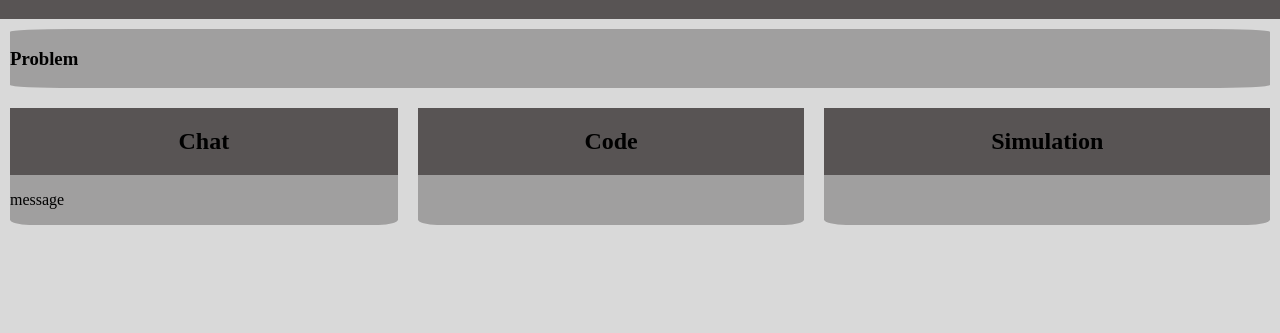
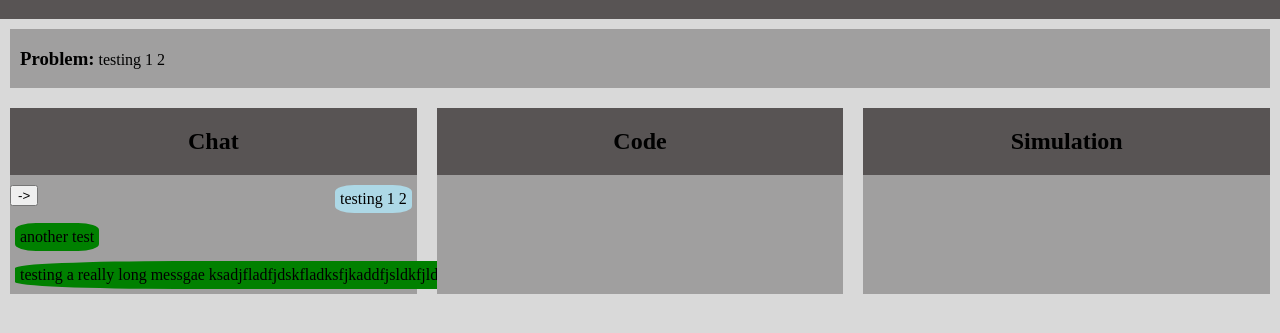
Before and after one commit to tcaplan/cs4341-group-project, a website: page public/index.html in a window 1280 px wide. Shown: the part 61-394 px from the top of the page. Drawn offline with Linux system fonts and the light colour scheme.

Commit message:
base website look

```diff
--- a/public/css/main.scss
+++ b/public/css/main.scss
@@ -1,7 +1,10 @@
 $background-color: #D9D9D9;
 $border-color: #585454;
 $column-background-color: #A09f9f;
-$radius: 5%;
+$user-message: lightblue;
+$computer-message: green;
+$radius: 0%;
+$message-radius: 25%;
 
 body {
     background-color: $background-color;
@@ -10,13 +13,15 @@ body {
 }
 
 .grid-container {
-    display: grid
+    display: grid;
+    grid-template-columns:  repeat(auto-fit, minmax(160px, 1fr));
 }
 
 .grid-container .col {
     background-color: $column-background-color;
     border-radius: $radius;
     margin: 10px;
+    float: left;
 }
 
 .row-1 {
@@ -53,3 +58,35 @@ h2 {
     display: block;
     border-radius: $radius;
 }
+
+#problem {
+    padding-left: 10px;
+    display: block ruby;
+}
+
+#chat {
+    display: inline;
+}
+
+#chat-messages {
+    padding-top: 5px;
+    padding-bottom: 5px;
+}
+
+.message {
+    border-radius: $message-radius;
+    margin: 5px 5px 5px 5px;
+    padding: 5px 5px 5px 5px;
+    clear: both;
+    width: max-content;
+}
+
+.msg-user {
+    float: right;
+    background-color: $user-message;
+}
+
+.msg-computer {
+    float: left;
+    background-color: $computer-message;
+}
--- a/public/index.html
+++ b/public/index.html
@@ -19,15 +19,18 @@
     <main>
       <div class="grid-container">
         <div id="problem" class="row-1 col col-all">
-          <h3>Problem</h3>
+          <h3>Problem:</h3>
+          <p id="problem-message">testing 1 2 a very long message that I am writing for testing purposes</p>
         </div>
         <div id="chat" class="col col-1">
           <div class="bar">
             <h2>Chat</h2>
           </div>
-          <div class="content">
-            <p>message</p>
+          <div id="chat-messages">
           </div>
+          <form id="user-input">
+            <button type="submit">-></button>
+          </form>
         </div>
         <div id="code" class="col col-2">
           <div class="bar">
--- a/public/js/main.js
+++ b/public/js/main.js
@@ -0,0 +1,36 @@
+
+function setProblemMessage(msg) {
+    element = document.getElementById("problem-message");
+    element.innerHTML = msg;
+}
+
+function sendUserMessage(msg) {
+    element = document.createElement('div')
+    element.innerHTML = msg
+    element.classList.add("message")
+    element.classList.add("msg-user")
+
+    // TODO: too long messages overflow
+
+    chat = document.getElementById("chat-messages")
+    chat.appendChild(element)
+}
+
+function sendComputerMessage(msg) {
+    element = document.createElement('div')
+    element.innerHTML = msg
+    element.classList.add("message")
+    element.classList.add("msg-computer")
+
+    // TODO: too long messages overflow
+
+    chat = document.getElementById("chat-messages")
+    chat.appendChild(element)
+}
+
+window.onload = function () {
+    setProblemMessage("testing 1 2");
+    sendUserMessage("testing 1 2");
+    sendComputerMessage("another test");
+    sendComputerMessage("testing a really long messgae ksadjfladfjdskfladksfjkaddfjsldkfjldsfjfjd;cfidsjfidasjfadsfhadsafhdsfj");
+}
```
Also changed, not shown: public/css/main.css, 1 other file.
